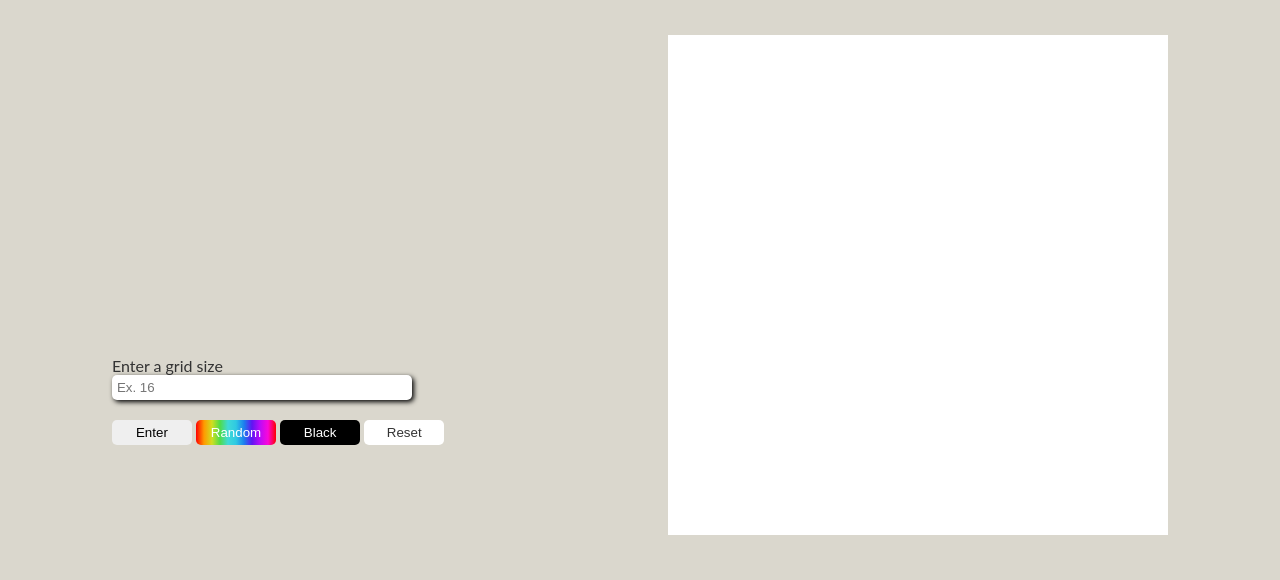
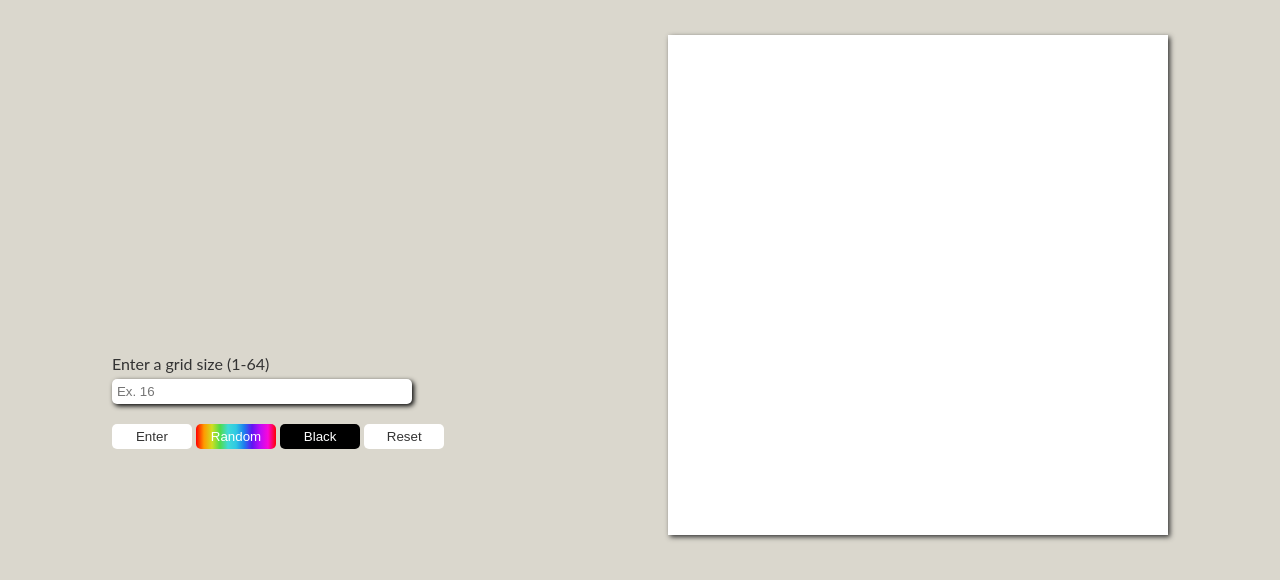
Before and after one commit to camrinsilva/Projects, a plain HTML site: page EtchASketch/index.html in a window 1280 px wide. Drawn offline with Linux system fonts and the light colour scheme.

Commit message:
Edit paragraph text and button style
Edit paragraph text to include parameters for input (1-64) and update enter button styles

```diff
--- a/EtchASketch/index.html
+++ b/EtchASketch/index.html
@@ -10,7 +10,7 @@
 
   <div class="input-container">
     <div class="input">
-      <p>Enter a grid size</p>
+      <p>Enter a grid size (1-64)</p>
       <input type="text" placeholder="Ex. 16">
     </div>
 
--- a/EtchASketch/style.css
+++ b/EtchASketch/style.css
@@ -13,6 +13,7 @@ body {
   justify-content: space-around;
   align-content: center;
   height: 100vh;
+  line-height: 1.6;
 }
 
 .input-container {
@@ -29,6 +30,7 @@ body {
   width: 500px;
   height: 500px;
   margin-top: 35px;
+  box-shadow: 2px 2px 5px;
 }
 
 .cell {
@@ -108,3 +110,8 @@ input {
 .normal {
   background-color: black;
 }
+
+.enter {
+  background-color: #fff;
+  color: #333;
+}
```
